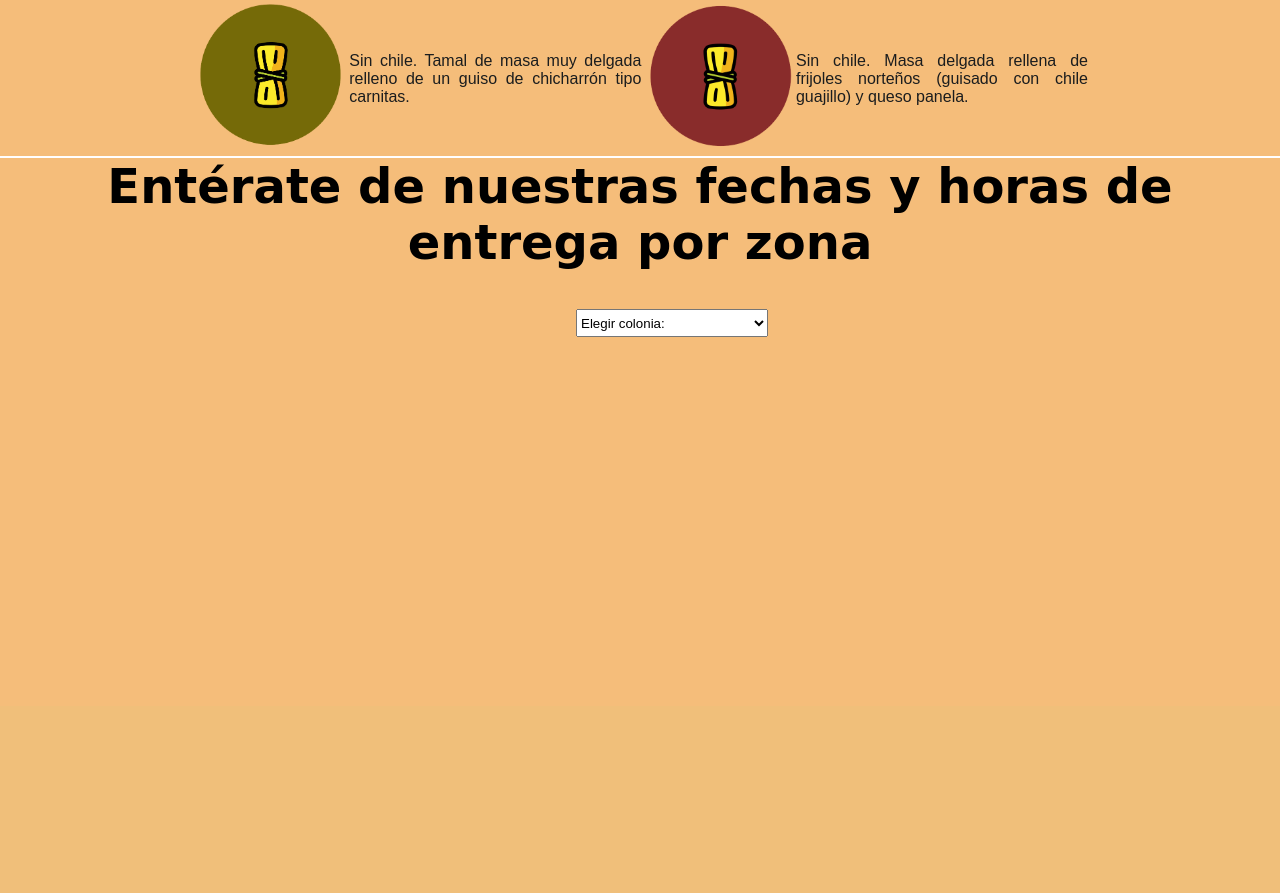
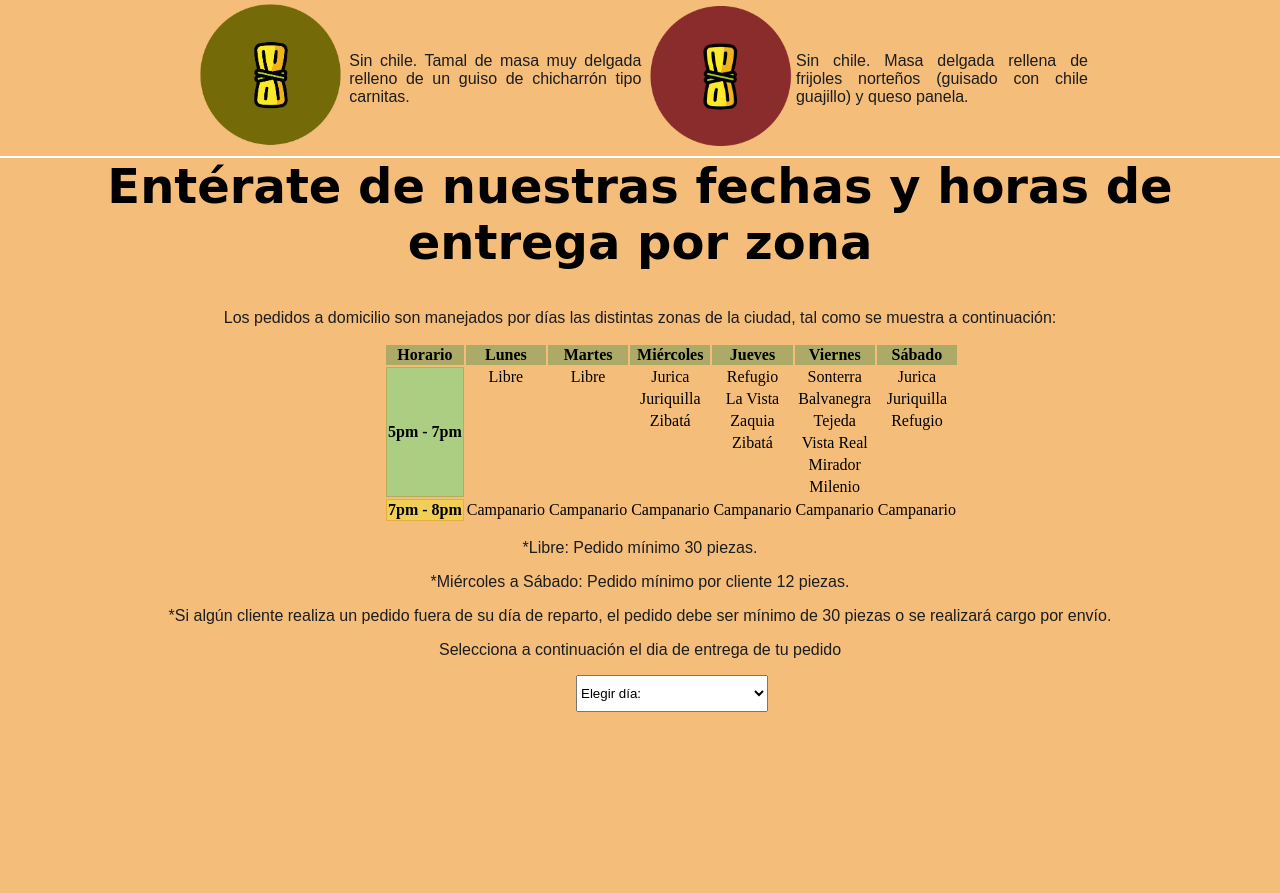
Before and after one commit to LBanda/TamalesNortenos, a web app: file tamalesnortenosqro.com.mx/index.html in a window 1280 px wide. Shown: the part 2286-3179 px from the top of the page. Before the commit the page ends 2623 px from the top, so only its background shows below. Run offline with its HTML, style and script files only (its server is not run), Linux system fonts and the light colour scheme.

Commit message:
tabla fechas y horas

```diff
--- a/tamalesnortenosqro.com.mx/css/style.css
+++ b/tamalesnortenosqro.com.mx/css/style.css
@@ -187,7 +187,7 @@ p {
 /* Entregas */
 
 .tamales-entregas {
-    height: 548px;
+    height: 735px;
     background-color: #F5BD7A;
     margin-top: -3%;
 }
@@ -200,3 +200,24 @@ p {
     width:15%;
     height: 5%;
 }
+.tamales-entregas .tamales-entregas-subtitulo{
+    text-align: center;
+
+}
+
+.tamales-entregas .tamales-entregas-tabla{
+    text-align: center;
+    margin-left: 30%;
+}
+.tamales-entregas .tamales-entregas-estilo1{
+    background: rgba(4, 245, 152, 0.3);
+    border: 1px solid rgba(200, 100, 0, 0.3);
+    }
+.tamales-entregas .tamales-entregas-estilo2{
+background: rgba(232, 248, 4, 0.3);
+border: 1px solid rgba(200, 100, 0, 0.3);
+}
+.tamales-entregas .tamales-entregas-estilo3{
+    background: rgba(4, 126, 59, 0.3);
+    border: 1px solid rgba(200, 100, 0, 0.3);
+    }
--- a/tamalesnortenosqro.com.mx/index.html
+++ b/tamalesnortenosqro.com.mx/index.html
@@ -124,15 +124,109 @@
     <div class="tamales-entregas">
         <h2 class="tamales-entregas-titulo">Entérate de nuestras fechas y horas
             de entrega por zona</h2>
+            <p class="tamales-entregas-subtitulo">
+                Los pedidos a domicilio son manejados por días las distintas zonas de la ciudad, tal como se muestra a continuación:
+            </p>
+            <table class="tamales-entregas-tabla">
+
+                <tr class="tamales-entregas-estilo3">
+                  <th>Horario</th>
+                  <th>Lunes</th>
+                  <th>Martes</th>
+                  <th>Miércoles</th>
+                  <th>Jueves</th>
+                  <th>Viernes</th>
+                  <th>Sábado</th>
+                </tr>
+
+                <tr>
+                  <th rowspan="6" class="tamales-entregas-estilo1">5pm - 7pm</th>
+                  <td>Libre</td>
+                  <td>Libre</td>
+                  <td>Jurica</td>
+                  <td>Refugio</td>
+                  <td>Sonterra</td>
+                  <td>Jurica</td>
+                </tr>
+
+                <tr>
+                    <td></td>
+                    <td></td>
+                    <td>Juriquilla</td>
+                    <td>La Vista</td>
+                    <td>Balvanegra</td>
+                    <td>Juriquilla</td>
+                </tr>
+
+                <tr>
+                    <td></td>
+                    <td></td>
+                    <td>Zibatá</td>
+                    <td>Zaquia</td>
+                    <td>Tejeda</td>
+                    <td>Refugio</td>
+                </tr>
+
+                <tr>
+                    <td></td>
+                    <td></td>
+                    <td></td>
+                    <td>Zibatá</td>
+                    <td>Vista Real</td>
+                    <td></td>
+                </tr>
+
+                <tr>
+                    <td></td>
+                    <td></td>
+                    <td></td>
+                    <td></td>
+                    <td>Mirador</td>
+                    <td></td>
+                </tr>
+                <tr>
+                    <td></td>
+                    <td></td>
+                    <td></td>
+                    <td></td>
+                    <td>Milenio</td>
+                    <td></td>
+                </tr>
+                <tr>
+                    <th class="tamales-entregas-estilo2">7pm - 8pm</th>
+                    <td>Campanario</td>
+                    <td>Campanario</td>
+                    <td>Campanario</td>
+                    <td>Campanario</td>
+                    <td>Campanario</td>
+                    <td>Campanario</td>
+                </tr>
+              </table>
+              <p class="tamales-entregas-subtitulo">
+                  *Libre: Pedido mínimo 30 piezas.
+            </p>
+            <p class="tamales-entregas-subtitulo">
+                *Miércoles a Sábado: Pedido mínimo por cliente 12 piezas.
+            </p>
+            <p class="tamales-entregas-subtitulo">
+                *Si algún cliente realiza un pedido fuera de su día de reparto, el pedido debe ser mínimo de 30 piezas o se realizará cargo por envío.
+            </p>
+
+            <p class="tamales-entregas-subtitulo">
+                Selecciona a continuación el dia de entrega de tu pedido
+            </p>
         <select class="tamales-entregas-seleccionador">
-            <option value="0">Elegir colonia:</option>
-            <option value="1">Centro Sur</option>
-            <option value="2">El Campanario</option>
-            <option value="3">El Refugio</option>
-            <option value="4">Zibatá</option>
-            <option value="5">Otra</option>
+            <option value="0">Elegir día:</option>
+            <option value="1">Lunes</option>
+            <option value="2">Martes</option>
+            <option value="3">Miércoles</option>
+            <option value="4">Jueves</option>
+            <option value="5">Viernes</option>
+            <option value="6">Sábado</option>
         </select>
-    </div>
+
+
+        </div>
 
 </body>
 
```
Also changed, not shown: tamalesnortenosqro.com.mx/js/entregas.js (line endings or trailing spaces).
